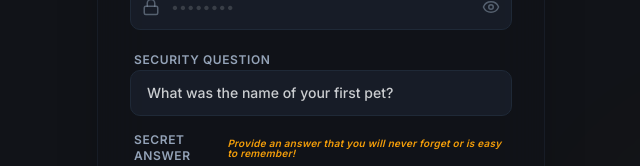
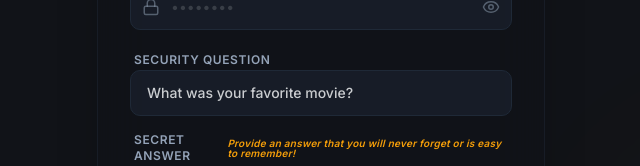
Before and after one commit to Robin4018/Nexus---Helpful-AI-Assistant, a React (Vite) app in the folder frontend/: page /signup in a window 1280 px wide. Shown: the part 441-607 px from the top of the page, without its empty margins (319-959 px from the left). Built offline with nearby package versions, Linux system fonts and the light colour scheme; no server answers.

Commit message:
code update

```diff
--- a/frontend/src/pages/SignupPage.jsx
+++ b/frontend/src/pages/SignupPage.jsx
@@ -143,11 +143,11 @@ const SignupPage = () => {
                                         className="w-full bg-sidebar-accent/50 border border-border px-4 py-3 rounded-xl focus:outline-none focus:border-primary/50 focus:ring-4 focus:ring-primary/5 transition-all text-sm appearance-none cursor-pointer text-foreground/80 font-medium"
                                         required
                                     >
-                                        <option value="What was the name of your first pet?">What was the name of your first pet?</option>
-                                        <option value="What is your mother's maiden name?">What is your mother's maiden name?</option>
+                                        <option value="What was your favorite movie?">What was your favorite movie?</option>
+                                        <option value="What is your mother's name?">What is your mother's name?</option>
                                         <option value="What city were you born in?">What city were you born in?</option>
                                         <option value="What was your first school's name?">What was your first school's name?</option>
-                                        <option value="What is your favorite movie?">What is your favorite movie?</option>
+                                        <option value="Do you still remember your Ex? If yes, I feel sorry for you bud :/">Do you still remember your Ex name?</option>
                                     </select>
                                 </div>
                             </div>
```
Also changed, not shown: 1 other file (tests, documents, lock files or other folders).
